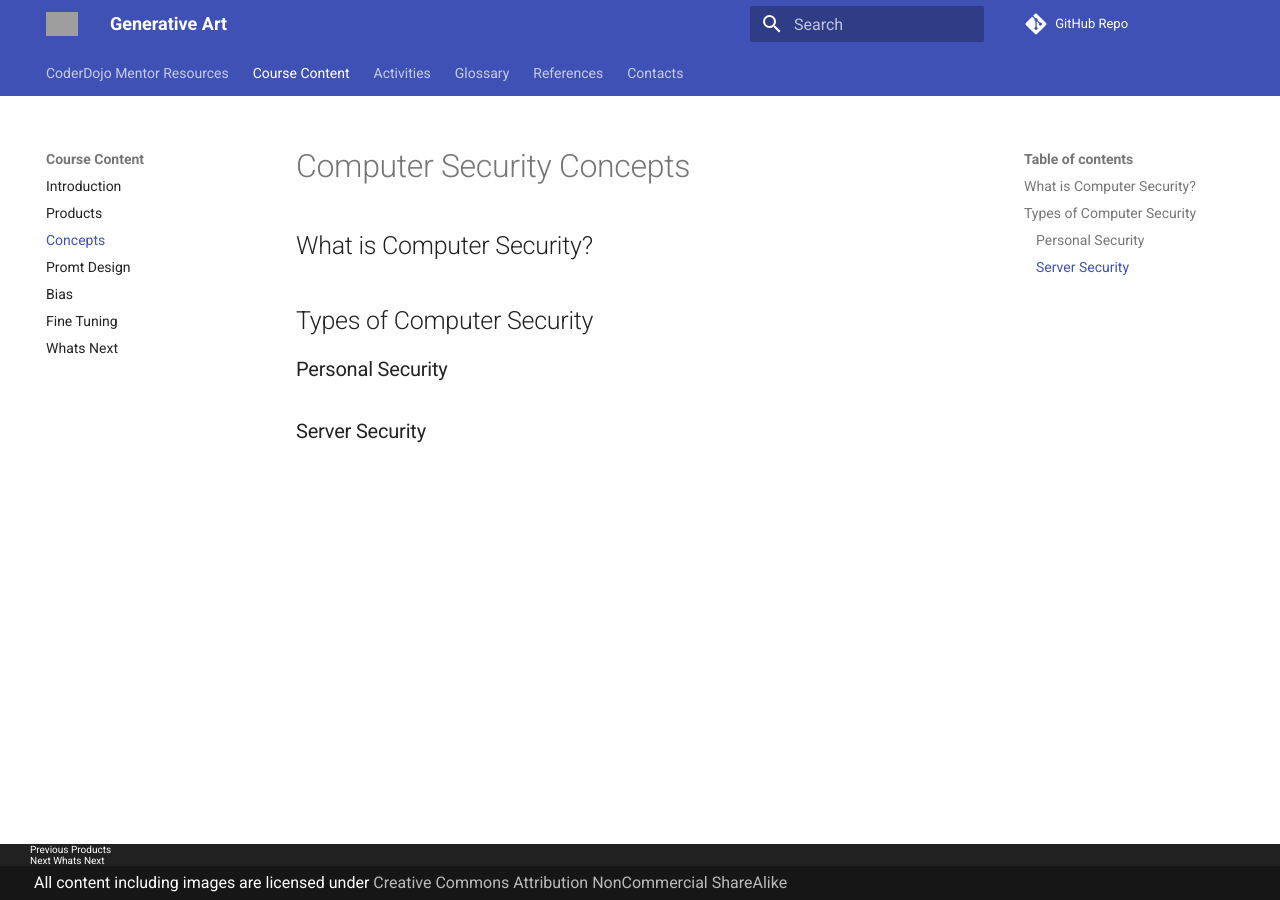
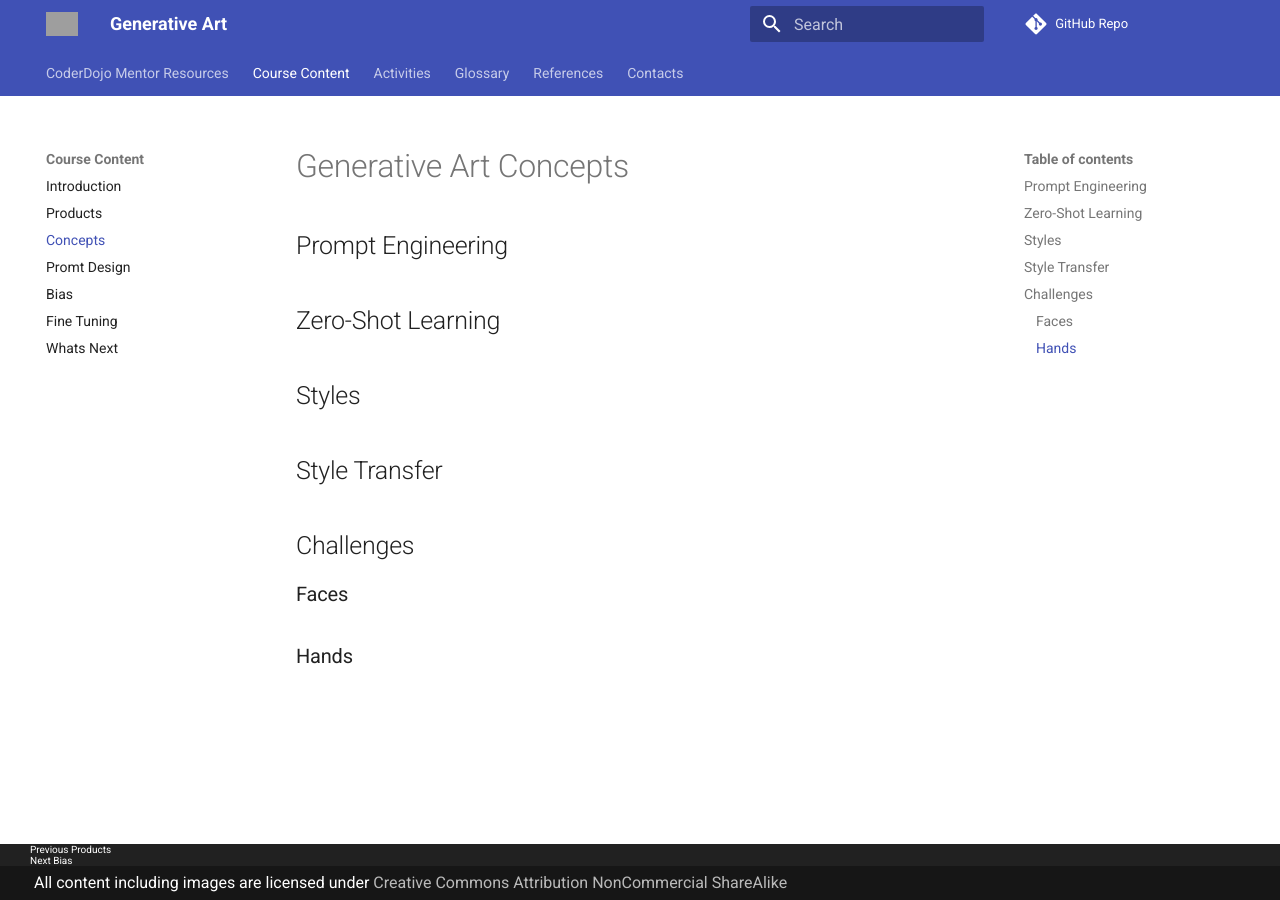
Before and after one commit to CoderDojoTC/generative-art, an MkDocs documentation site: the page built from docs/03-concepts.md, in a window 1280 px wide. Built offline with MkDocs 1.6.1 and Material for MkDocs 9.7.7, drawn with Linux system fonts in a browser that asks for light colours; comment, search, counter and statistics services are not loaded; grey boxes are pictures that could not be loaded.

Commit message:
updates to markdown content

```diff
--- a/docs/03-concepts.md
+++ b/docs/03-concepts.md
@@ -1,9 +1,15 @@
-# Computer Security Concepts
+# Generative Art Concepts
 
-## What is Computer Security?
+## Prompt Engineering
 
-## Types of Computer Security
+## Zero-Shot Learning
 
-### Personal Security
+## Styles
 
-### Server Security
+## Style Transfer
+
+## Challenges
+
+### Faces
+
+### Hands
--- /dev/null
+++ b/docs/04-prompts.md
@@ -0,0 +1 @@
+# Prompt Engineering
```
Also changed, not shown: 06-fine-tuning.md (added, +3 -0 lines), docs/02-products.md (+7 -2 lines), docs/05-bias.md (added, +8 -0 lines), docs/glossary.md (+1 -1 lines), docs/img/2FA_back.png (deleted), docs/img/2FA_front.png (deleted), docs/img/ROT13_table_with_example.svg (deleted), docs/img/firewall.png (deleted), docs/img/phishing.png (deleted), docs/img/phishing_redflags.png (deleted), docs/img/sd-an-african-girl-having-fun-at-her-computer-1.png (added), docs/img/spam.png (deleted), docs/img/verizon_firewall_settings.png (deleted), 3 other files.
